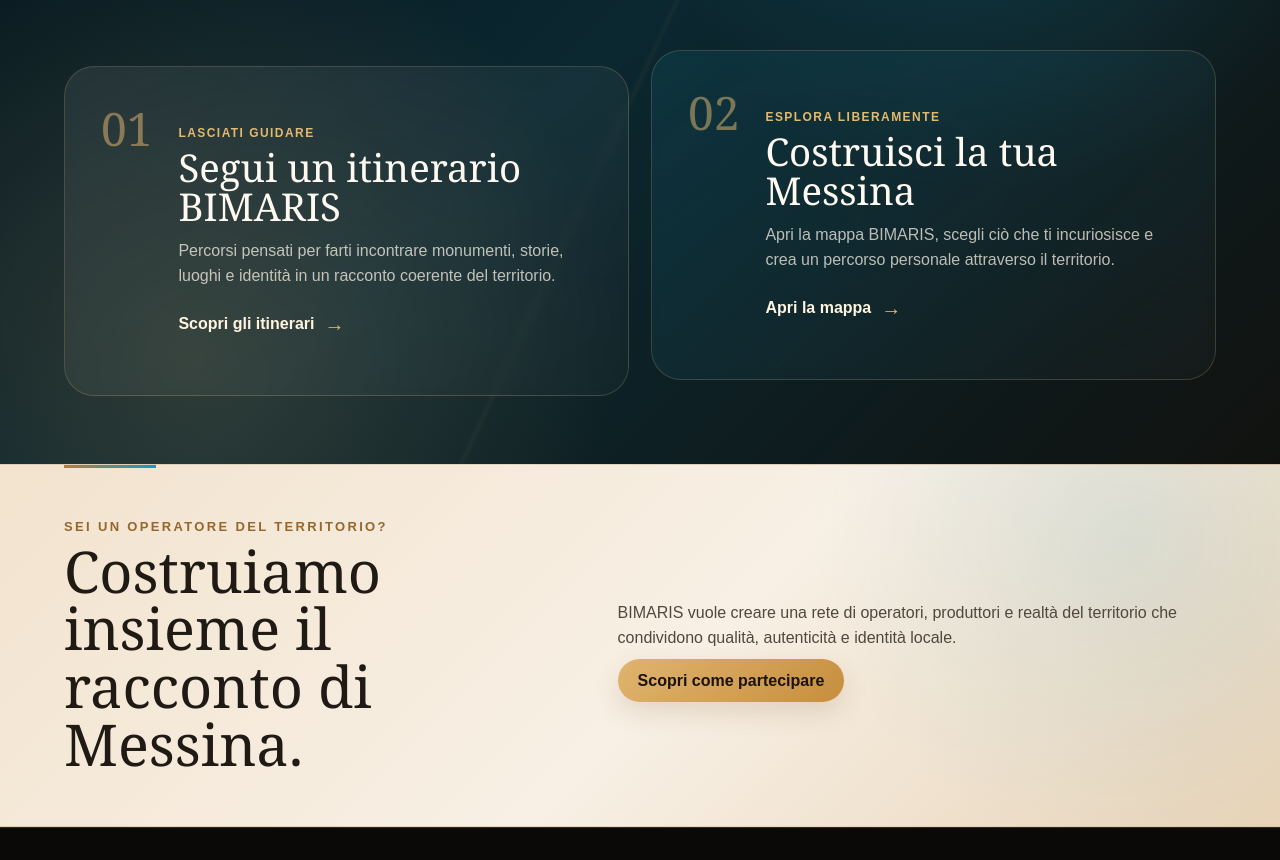
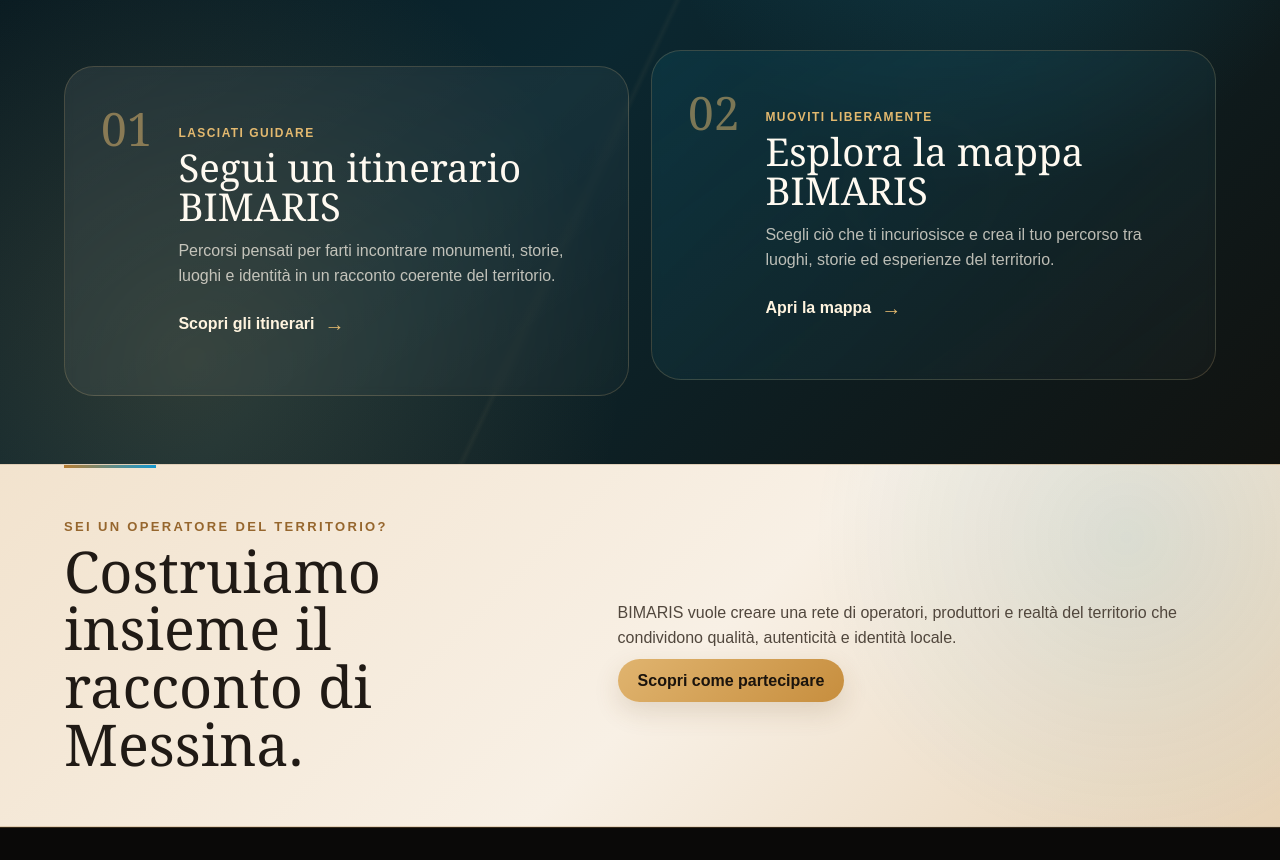
Before and after one commit to giovannibrunetto/bimaris-platform, a Next.js app in the folder apps/web/: page / in a window 1280 px wide. Shown: the part 1493-2353 px from the top of the page. Built offline with nearby package versions, Linux system fonts and the light colour scheme.

Commit message:
Refine free exploration messaging

```diff
--- a/apps/web/app/page.tsx
+++ b/apps/web/app/page.tsx
@@ -66,9 +66,9 @@
             <Link className="home-journey-path home-journey-free" href="/mappa">
               <span className="home-journey-number">02</span>
               <div className="home-journey-path-copy">
-                <span className="home-journey-label">Esplora liberamente</span>
-                <h3>Costruisci la tua Messina</h3>
-                <p>Apri la mappa BIMARIS, scegli ciò che ti incuriosisce e crea un percorso personale attraverso il territorio.</p>
+                <span className="home-journey-label">Muoviti liberamente</span>
+                <h3>Esplora la mappa BIMARIS</h3>
+                <p>Scegli ciò che ti incuriosisce e crea il tuo percorso tra luoghi, storie ed esperienze del territorio.</p>
                 <span className="home-journey-action">Apri la mappa <b>→</b></span>
               </div>
             </Link>
```
